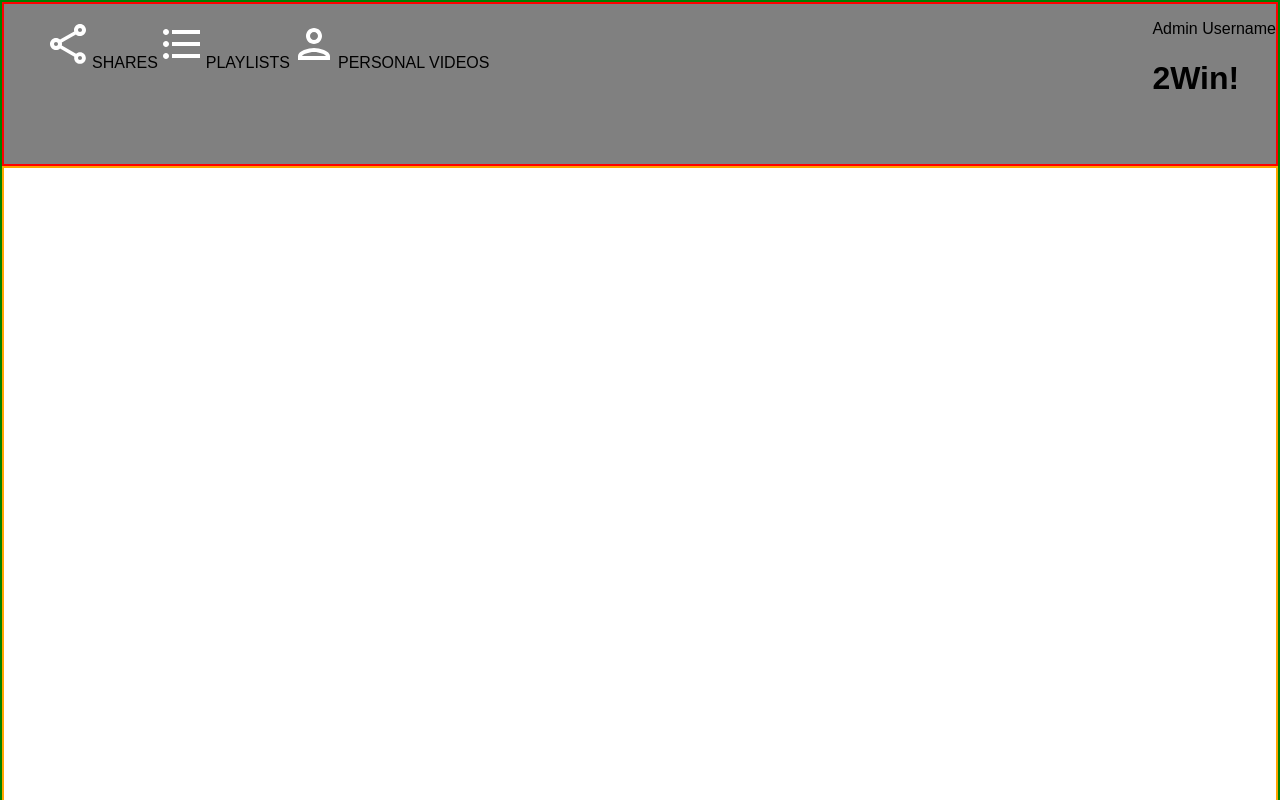
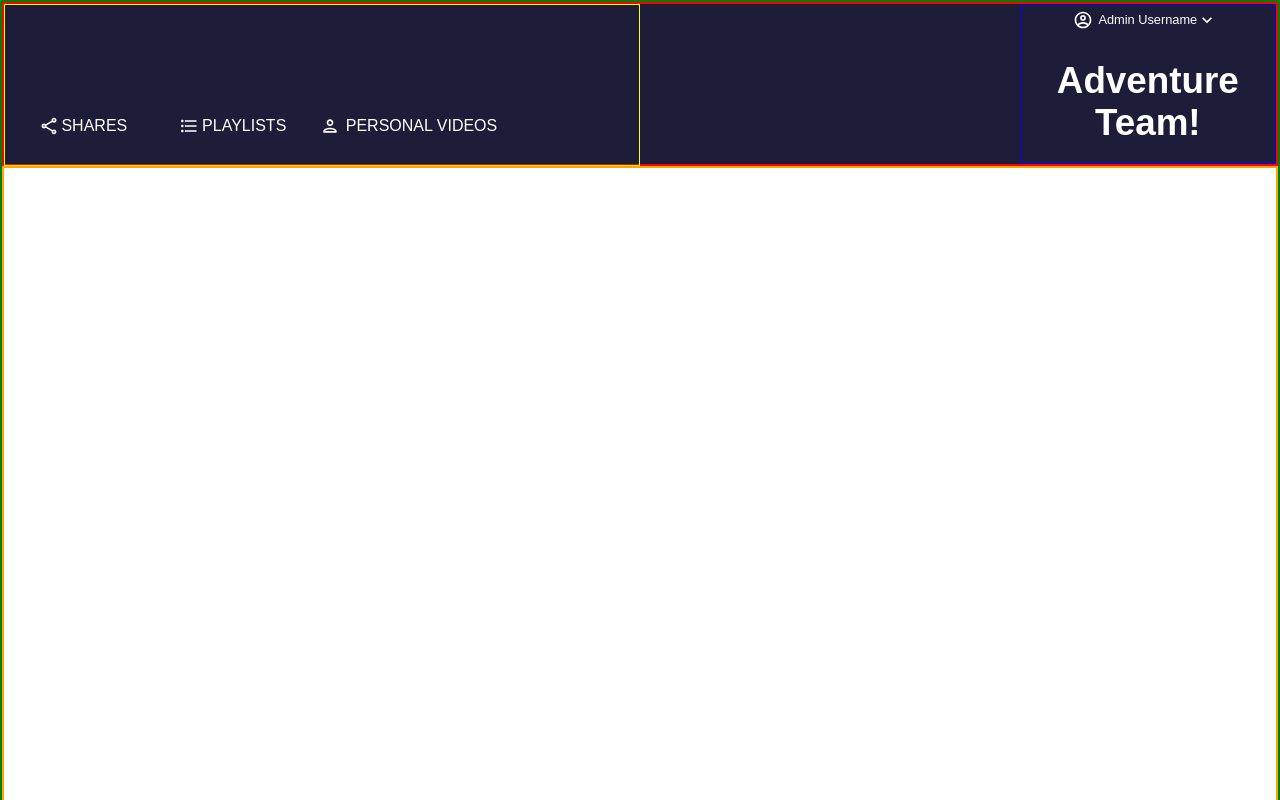
Before and after one commit to kbergsund/static-site-comp-challenge, a website: page index.html in a window 1280 px wide. Shown: the top 800 px of the page. Drawn offline with nearby package versions, Linux system fonts and the light colour scheme; a web font is replaced by a local one.

Commit message:
Continue header styling

```diff
--- a/index.html
+++ b/index.html
@@ -2,7 +2,7 @@
 
 <html lang="en" dir="ltr">
   <head>
-    <title>2Win!</title>
+    <title>Adventure Team!</title>
     <meta charset="UTF-8">
     <link href="https://fonts.googleapis.com/css2?family=Zen+Kaku+Gothic+Antique:wght@300;500&display=swap" rel="stylesheet">
     <link rel="stylesheet" href="node_modules/normalize.css/normalize.css">
@@ -15,12 +15,12 @@
         <ul>
           <li><img src="./assets/icons/share.svg" alt="share icon">SHARES</li>
           <li><img src="./assets/icons/bulleted_list.svg">PLAYLISTS</li>
-          <li><img src ="./assets/icons/person.svg">PERSONAL VIDEOS</li>
+          <li class="longer"><img src ="./assets/icons/person.svg">PERSONAL VIDEOS</li>
         </ul>
       </nav>
         <section>
-          <p>Admin Username</p>
-          <h1>2Win!</h1>
+          <p><img src="./assets/icons/account_circle.svg">Admin Username<img src="./assets/icons/dropdown_arrow.svg" alt="dropdown menu arrow"></p>
+          <h1>Adventure Team!</h1>
         </section>
     </header>
     <main>
--- a/styles.css
+++ b/styles.css
@@ -4,14 +4,16 @@ html {
 
 body {
   font-family: 'Zen Kaku Gothic Antique', Arial, sans-serif;
+  font-size: 16px;
   border: 2px solid green;
   height: 100%;
+  color: white;
 }
 
 header {
   border: 2px solid red;
   height: 10%;
-  background-color: gray;
+  background-color: #1D1D39;
   display: flex;
   justify-content: space-between;
 }
@@ -25,4 +27,57 @@ ul {
   list-style: none;
   display: inline;
   display: flex;
+  align-items: flex-end;
+  justify-content: space-around;
+  height: 100%;
+  border: 1px solid yellow;
+  margin: 0;
+  padding: 0 5%;
 }
+
+nav {
+  width: 50%;
+}
+
+li {
+  display: flex;
+  align-items: center;
+  padding-bottom: 5%;
+  width: 24%;
+}
+
+img {
+  height: 20px;
+  color: #6B6BD1;
+  padding-right: 2%;
+}
+
+h1 {
+  font-size: 230%;
+  height: 90%;
+}
+
+section {
+  border: 1px solid blue;
+  display: flex;
+  flex-direction: column;
+  align-items: center;
+  width: 20%;
+  text-align: center;
+}
+
+section p {
+  display: flex;
+  align-items: center;
+  justify-content: center;
+  margin: 2% 0;
+}
+
+p {
+  width: 100%;
+  font-size: 80%;
+}
+
+.longer {
+  width: 50%;
+}
```
